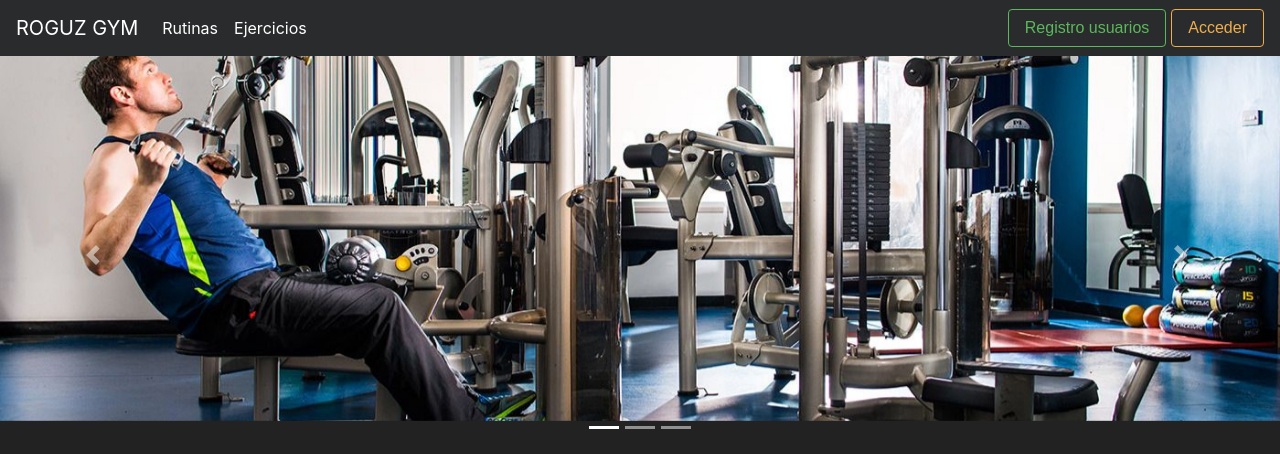
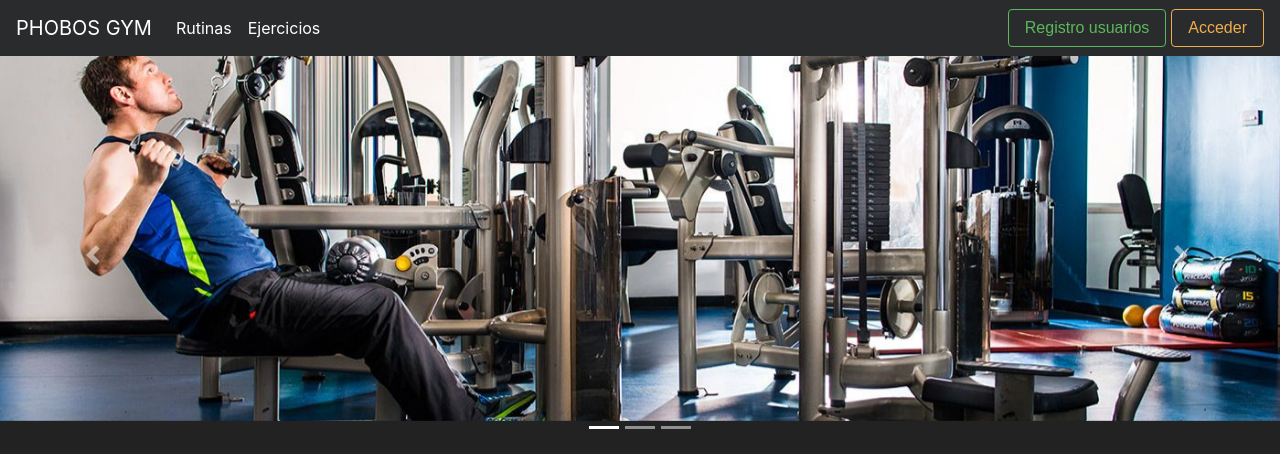
Before and after one commit to ZEDONEOUS/phobos_gym, a Flask app: page / in a window 1280 px wide. Shown: the top 454 px of the page. Run offline with Flask 2, Linux system fonts and the light colour scheme; parts of the project's set-up code (start-up, migrations or seed data) failed here and were passed over; some libraries are stand-ins or nearby versions.

Commit message:
Implementados cambios sobre rutinas, usuarios y el menu

```diff
--- a/templates/partials/head.html
+++ b/templates/partials/head.html
@@ -1,5 +1,5 @@
 <meta charset="utf-8">
-<title>ROGUZ GYM</title>
+<title>PHOBOS GYM</title>
 <meta name="viewport" content="width=device-width, initial-scale=1.0">
 
 <!-- styles -->
--- a/templates/partials/menu.html
+++ b/templates/partials/menu.html
@@ -2,7 +2,7 @@
     <button class="navbar-toggler navbar-toggler-right" type="button" data-toggle="collapse" data-target="#navbarsExampleDefault" aria-controls="navbarsExampleDefault" aria-expanded="false" aria-label="Toggle navigation">
         <span class="navbar-toggler-icon"></span>
     </button>
-    <a class="navbar-brand" href="/">ROGUZ GYM</a>
+    <a class="navbar-brand" href="/">PHOBOS GYM</a>
 
     <div class="collapse navbar-collapse" id="navbarsExampleDefault">
         <ul class="navbar-nav mr-auto">
--- a/templates/rutinas_tipo_cuerpo.html
+++ b/templates/rutinas_tipo_cuerpo.html
@@ -26,13 +26,12 @@
                     <div class="row">
                         {% set counter = 0 %}
                         {% for rutina in context['rutinas']%}
-                        {% set counter = counter + 1 %}
                           <div class="col-md-4 my-1">
                               <div class="card">
                                   <img src="{{url_for('static', filename = 'assets/' + rutina.IdRutina.Nombre|lower + '.png')}}" style="padding:35px 15px 0;">
                                   <div class="card-block">
                                       <h4 class="card-title">
-                                        {{counter}}. {{rutina.IdRutina.Nombre}}
+                                          {{loop.index}}. {{rutina.IdRutina.Nombre}}
                                       </h4>
                                       <hr class="my-2">
                                       <p class="card-text">
```
Also changed, not shown: templates/dashboard-usuario.html (line endings or trailing spaces), templates/index.html (line endings or trailing spaces), templates/insertar-rutina-ejercicio.html (line endings or trailing spaces), templates/insertar-rutina-usuario.html (line endings or trailing spaces), templates/rutinas.html (line endings or trailing spaces). Lines whose indentation alone changed are shown as unchanged.
